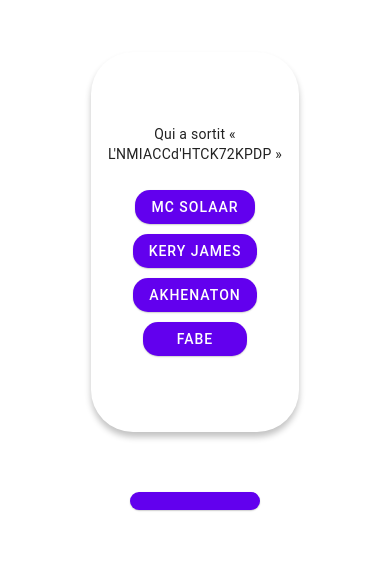
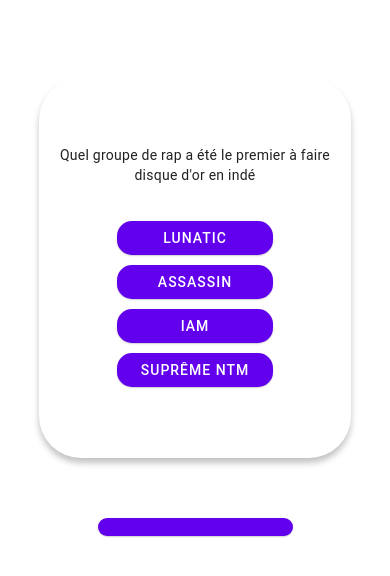
Before and after one commit to BSAMobileTeam/RapLand-Frontend, a React Native app: screen / in a window 390 px wide. Shown: the top 576 px of the page. Built offline with nearby package versions, Linux system fonts and the light colour scheme.

Commit message:
Add questions as per #7

```diff
--- a/data-temp/question.js
+++ b/data-temp/question.js
@@ -668,6 +668,45 @@
             "reponse": "Martinique",
         },
     },
+    {
+        "id": 51,
+        "theme": "rap_fr",
+        "mode": "solo",
+        "type_question": "fermee",
+        "question": {
+            "intitule": "Qui est à l'origine des « Capsules »",
+            "choix": [
+                "Youv Dee", "Jok'Air", "Ico", "Krisy",
+            ],
+            "reponse": "Ico",
+        },
+    },
+    {
+        "id": 52,
+        "theme": "rap_fr",
+        "mode": "solo",
+        "type_question": "fermee",
+        "question": {
+            "intitule": "Avec quel album Jul a-t-il eu son premier disque de diamant",
+            "choix": [
+                "My World", "L'Ovni", "Émotion", "Inspi d'ailleurs",
+            ],
+            "reponse": "My World",
+        },
+    },
+    {
+        "id": 53,
+        "theme": "rap_fr",
+        "mode": "solo",
+        "type_question": "fermee",
+        "question": {
+            "intitule": "Quel est le prénom de Niska",
+            "choix": [
+                "Florian", "Henry", "Stanislas", "Esteban",
+            ],
+            "reponse": "Stanislas",
+        },
+    },
 ]
 
 const addQuestion = (question) => {
```
